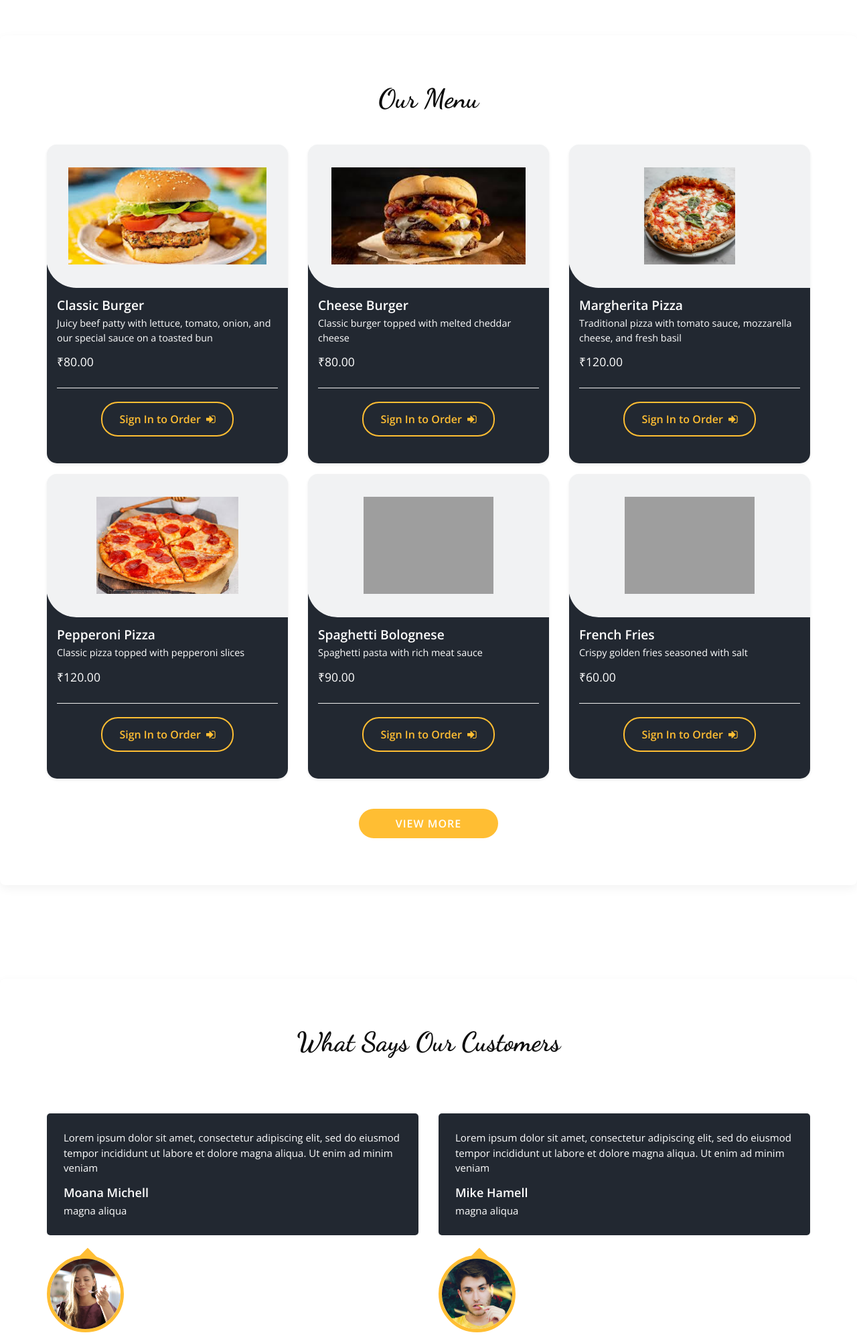
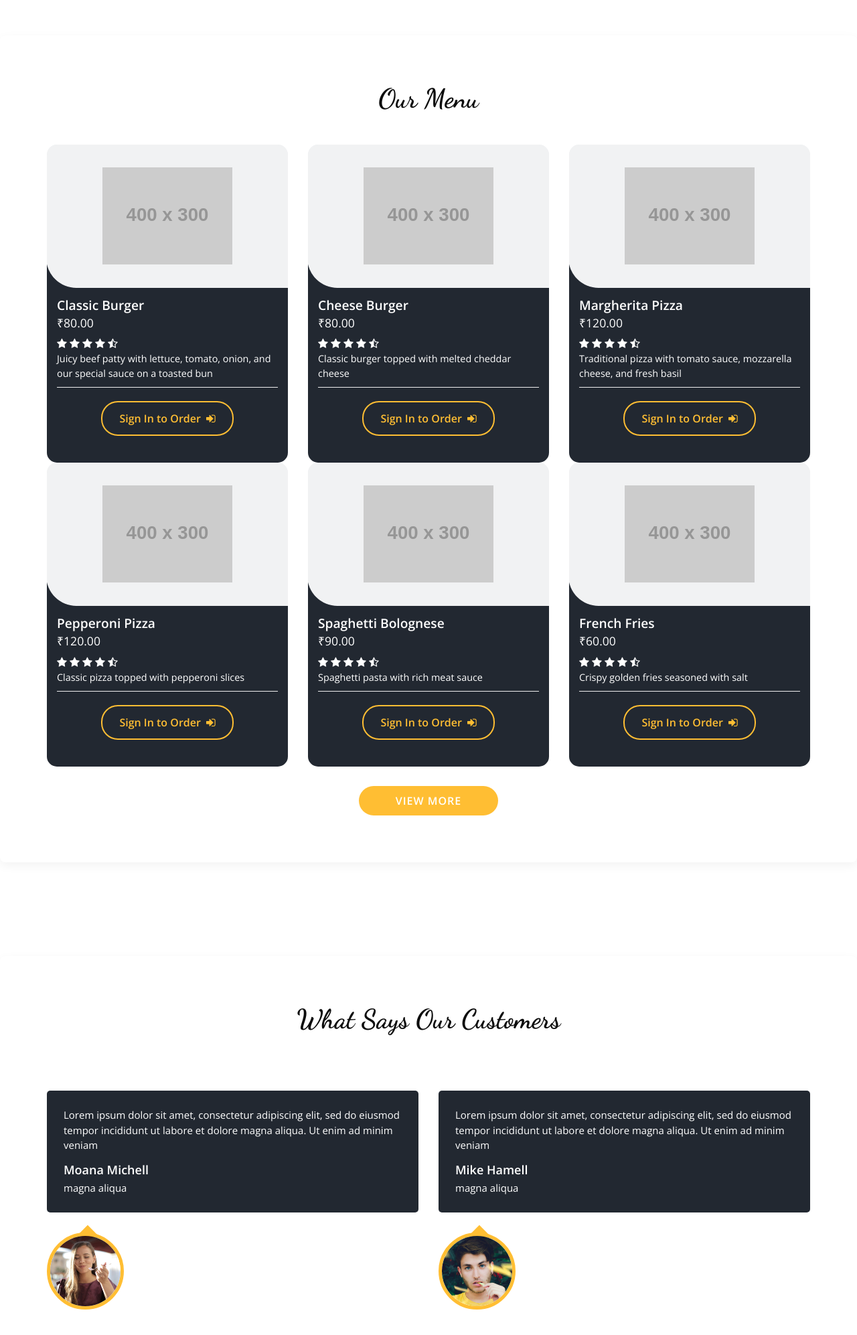
Before and after one commit to lalitSoni45/Restaurant_Django_project, a Django app: page / in a window 1280 px wide. Shown: the part 1367-3361 px from the top of the page at 67% size. Run offline with Django 5.2, Linux system fonts and the light colour scheme; data comes from the database, SQL or seed files in the repository; grey boxes labelled with a size stand in for pictures from a placeholder-image service; some libraries are stand-ins or nearby versions; grey boxes are pictures that could not be loaded.

Commit message:
Use placeholder images for restaurant website

```diff
--- a/my_restaurant/Templates/home.html
+++ b/my_restaurant/Templates/home.html
@@ -252,27 +252,24 @@
         <div class="filters-content">
           <div class="row grid g-3">
           {% for item in featured_items %}
-          <div class="col-sm-6 col-lg-4 mb-3">
-              <div class="box h-100 shadow-sm">
+          <div class="col-sm-6 col-lg-4">
+              <div class="box">
                   <div class="img-box">
-                {% if item.image %}
-                <img src="{{ item.image.url }}" alt="{{ item.name }}">
-                {% else %}
-                <img src="{% static 'images/f1.png' %}" alt="{{ item.name }}">
-                {% endif %}
+                      <img src="https://placehold.co/400x300?text={{ item.name }}" alt="{{ item.name }}" class="img-fluid">
                   </div>
                   <div class="detail-box">
-                    <h5>
-                  {{ item.name }}
-                    </h5>
-                    <p>
-                  {{ item.description|truncatechars:100 }}
-                    </p>
-                    <div class="options">
-                      <h6>
-                    ₹{{ item.price }}
-                      </h6>
+                    <h5>{{ item.name }}</h5>
+                    <div class="price-rating">
+                        <h6>₹{{ item.price }}</h6>
+                        <div class="rating">
+                            <i class="fa fa-star"></i>
+                            <i class="fa fa-star"></i>
+                            <i class="fa fa-star"></i>
+                            <i class="fa fa-star"></i>
+                            <i class="fa fa-star-half-o"></i>
+                        </div>
                     </div>
+                    <p>{{ item.description|truncatechars:100 }}</p>
                     <div class="item-actions">
                     {% if user.is_authenticated %}
                     <a href="{% url 'Add_To_Cart' item.id %}" class="add-to-cart-btn" onclick="addToCartAndToggle(event, '{{ item.id }}')">
```
Also changed, not shown: my_restaurant/Templates/admin/dashboard.html (+7 -7 lines), my_restaurant/Templates/menu.html (+2 -10 lines).
